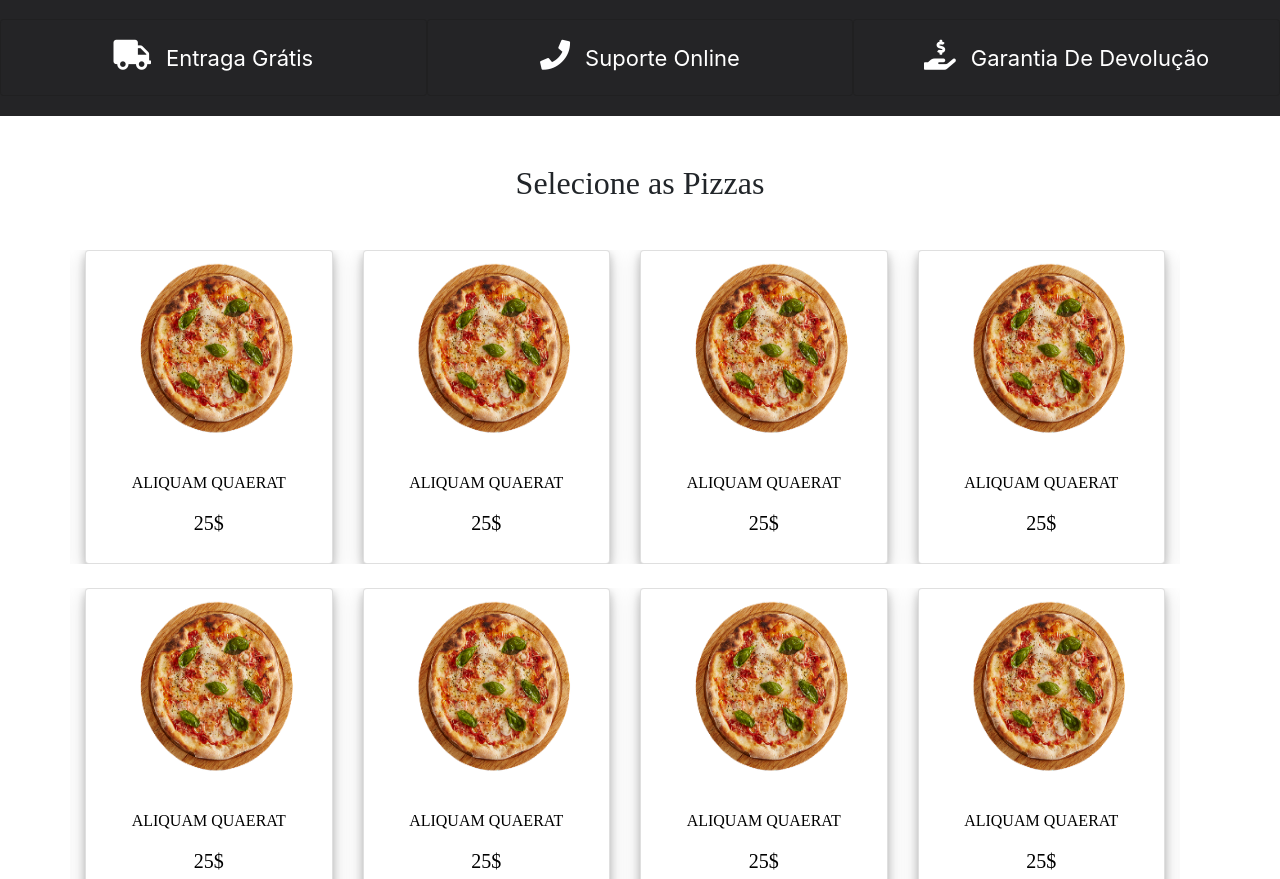
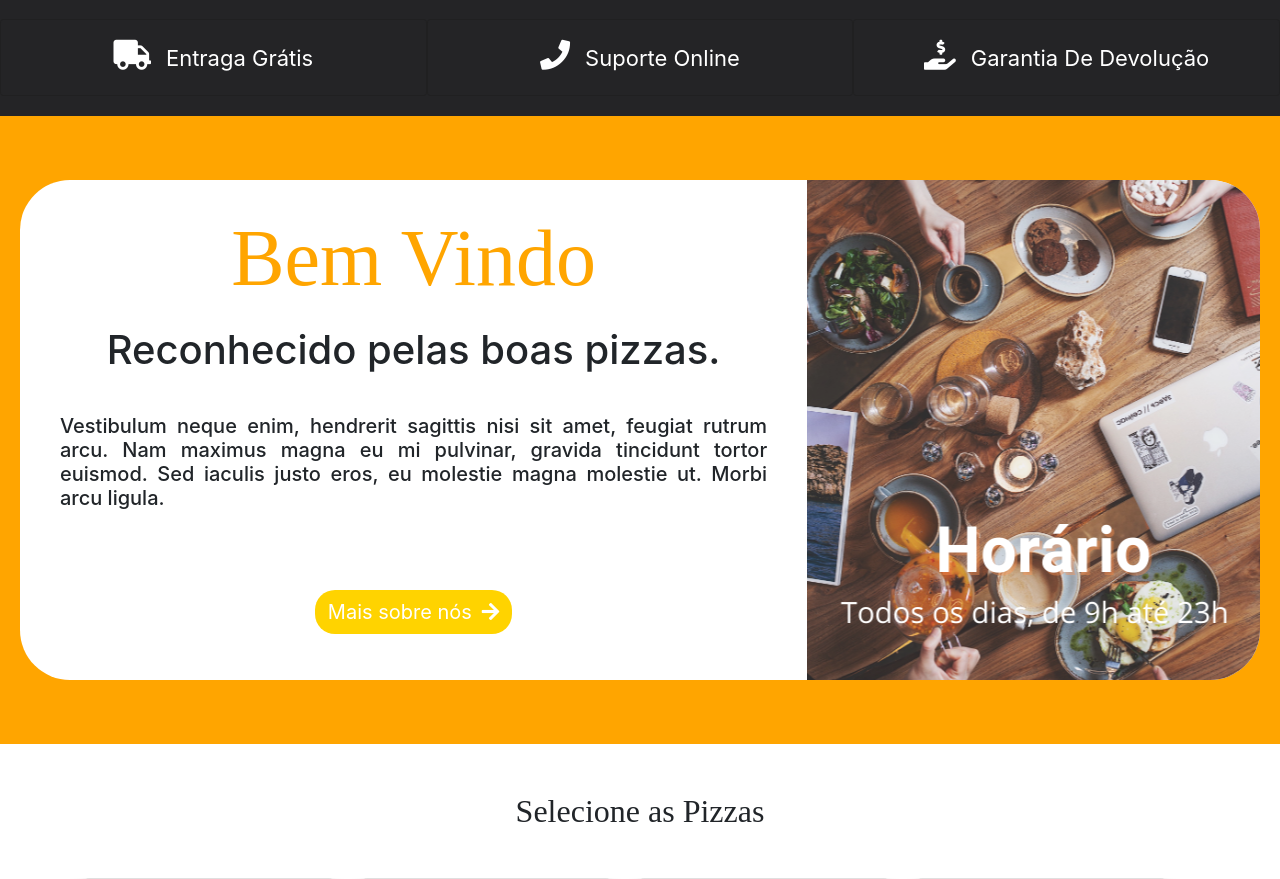
Before and after one commit to GabrielCarmo-S/Catalogo_Pizza, a PHP site: page / in a window 1280 px wide. Shown: the part 801-1680 px from the top of the page. Run offline with PHP 8.4, Linux system fonts and the light colour scheme; some libraries are stand-ins or nearby versions.

Commit message:
Site arrumado

```diff
--- a/index.html
+++ b/index.html
@@ -19,8 +19,6 @@
 
 		<link rel="stylesheet" href="https://use.fontawesome.com/releases/v5.7.0/css/all.css" integrity="sha384-lZN37f5QGtY3VHgisS14W3ExzMWZxybE1SJSEsQp9S+oqd12jhcu+A56Ebc1zFSJ" crossorigin="anonymous">
 
-
-
 		<title>Perien - Pizzaria</title>
 	</head>
 
@@ -29,30 +27,73 @@
 	<!--Cabeçalho-->
 	<nav class="navbar navbar-expand-lg menu fixed-top">
 		<div class="container">
-		    <a class="navbar-brand" href="#">Pizzaria</a>
-		    <button class="navbar-toggler" type="button" id="sfc" data-toggle="offcanvas" aria-expanded="false">
+			<button class="navbar-toggler mr-auto" type="button" id="sfc" data-toggle="offcanvas" aria-expanded="false">
 		      <span class="navbar-toggler-icon"><i class="fas fa-sliders-h"></i></span>
 		    </button>
+		    <a class="navbar-brand titulo" href="#">Pizzaria</a>
+
 
 			<div class="collapse navbar-collapse p-3 p-lg-0 mt-5 mt-lg-0 d-flex flex-column flex-lg-row flex-xl-row justify-content-lg-end mobileMenu">
 	          	<ul class="navbar-nav">
 		            <li class="nav-item">
 				        <a class="nav-link" href="#"><i class="fas fa-home"></i>Home</a>
 					</li>
-					<li class="nav-item">
-	                     <a class="nav-link" href="#"><i class="fas fa-pizza-slice"></i>Serviços</a>
-	                </li>
 	                <li class="nav-item">
 	                    <a class="nav-link" href="#"><i class="fas fa-question-circle"></i>Sobre nós</a>
 	                </li>
 	                <li class="nav-item">
-	                    <a class="nav-link" href="#"><i class="fas fa-envelope"></i>Contato</a>
+	                    <a class="nav-link" type="button" data-toggle="modal" data-target="#contact"><i class="fas fa-envelope"></i>Contato</a>
 	                </li>
 	            </ul>
 	        </div>
 		</div>
 	</nav>
 
+	<div class="modal fade" id="contact" tabindex="-1" role="dialog" aria-hidden="true">
+	  <div class="modal-dialog" role="document">
+	    <div class="modal-content">
+	      <form method="post">
+                <div class="card">
+                    <div class="card-header p-0">
+                    	<div class="header text-white text-center py-2">
+                            <h3><i class="fa fa-envelope"></i> Contate-Nos</h3>
+                            <p class="m-0">Teremos prazer em ajudá-lo</p>
+                        </div>
+                        </div>
+                    <div class="card-body p-3">
+                        <div class="form-group">
+                            <div class="input-group mb-2">
+                                <div class="input-group-prepend">
+                                     <div class="input-group-text"><i class="fa fa-user text-info"></i></div>
+                                </div>
+                                 <input type="text" class="form-control" id="nome" name="nome" placeholder="Nome ou apelido" required>
+                            </div>
+                        </div>
+                        <div class="form-group">
+                            <div class="input-group mb-2">
+                                 <div class="input-group-prepend">
+                                    <div class="input-group-text"><i class="fa fa-envelope text-info"></i></div>
+                                </div>
+                                <input type="email" class="form-control" id="nombre" name="email" placeholder="exemplo@gmail.com" required>
+                             </div>
+                        </div>
+                        <div class="form-group">
+                            <div class="input-group mb-2">
+                                <div class="input-group-prepend">
+                                    <div class="input-group-text"><i class="fa fa-comment text-info"></i></div>
+                                </div>
+                          		<textarea class="form-control" placeholder="Enviamos sua mensagem" required></textarea>
+                            </div>
+                        </div>
+                        <div class="text-center">
+                            <input type="submit" value="Enviar" class="btn btn-info btn-block rounded-0 py-2">
+                        </div>
+                	</div>
+                </div>
+            </form>
+	    </div>
+	  </div>
+	</div>
 
 	<div class="jumbotron-fluid">
 		<div class="image-central">
@@ -73,6 +114,19 @@
 			<div class="card text-center">
 					<a><i class="fas fa-hand-holding-usd"></i>Garantia De Devolução</a>
 			</div>
+		</div>
+	</div>
+
+
+	<div class="jumbotron jumbotron-fluid welcome mb-0">
+		<div class="welcome-content">
+			<div class="welcome-txt">
+				<h3>Bem Vindo</h3>
+				<h4>Reconhecido pelas boas pizzas.</h4>
+				<h5>Vestibulum neque enim, hendrerit sagittis nisi sit amet, feugiat rutrum arcu. Nam maximus magna eu mi pulvinar, gravida tincidunt tortor euismod. Sed iaculis justo eros, eu molestie magna molestie ut. Morbi arcu ligula. </h5>
+				<button class="btn btn-wel">Mais sobre nós<i class="fas fa-arrow-right"></i></button>
+			</div>
+			<div class="welcome-img"></div>
 		</div>
 	</div>
 
@@ -205,14 +259,11 @@
 			<li class="nav-item">
 				<a class="nav-link" href="#"><i class="fas fa-home"></i>Home</a>
 			</li>
-			<li class="nav-item">
-	            <a class="nav-link" href="#"><i class="fas fa-pizza-slice"></i>Serviços</a>
-	        </li>
 	        <li class="nav-item">
 	           <a class="nav-link" href="#"><i class="fas fa-question-circle"></i>Sobre nós</a>
 	        </li>
 	        <li class="nav-item">
-	            <a class="nav-link" href="#"><i class="fas fa-envelope"></i>Contato</a>
+	            <a class="nav-link"type="button" data-toggle="modal" data-target="#contact"><i class="fas fa-envelope"></i>Contato</a>
 	        </li>
 		</ul>
 		<div class="social-media mb-3">
--- a/style.css
+++ b/style.css
@@ -211,6 +241,81 @@
 	color: red;
 	padding-left: 20px;
 }
+
+.welcome{
+	background: orange;
+}
+
+.welcome-content{
+	display: flex;
+	height: 500px;
+	width: auto;
+	text-align: center;
+	margin-left: 20px;
+	margin-right: 20px;
+	border-radius: 50px;
+	bottom: 200px;
+	background: white;
+
+}
+
+.welcome-txt h3{
+	padding-top: 30px;
+	font-family: josefin-sans;
+	font-size: 80px;
+	color: orange;
+	margin-bottom: 20px;
+}
+
+.welcome-txt h4{
+	font-size: 40px;
+	margin-bottom: 40px;
+}
+
+.welcome-txt h5{
+	font-size: 20px;
+	padding-left: 40px;
+	padding-right: 40px;
+	text-align: justify;
+	margin-bottom: 80px;
+}
+
+.welcome-txt .btn-wel{
+	background: #FFD300;
+	border-radius: 20px;
+	font-size: 20px;
+	color: white;
+}
+
+.welcome-txt .btn-wel:hover{
+	background: orange;
+	border: none;
+	outline: none;
+}
+
+.welcome-txt .btn-wel:focus{
+	box-shadow: 0 0 0 0;
+	border: 0 none;
+	outline: 0;
+}
+
+.welcome-txt .btn-wel i{
+	padding-left: 10px;
+}
+
+.welcome-img{
+	display: flex;
+	position: relative;
+	background-image: url(pessoas.png);
+	background-position: center;
+	background-repeat: no-repeat;
+	background-size: cover;
+	height: 500px;
+	width: 100%;
+	border-top-right-radius: 50px;
+	border-bottom-right-radius: 50px;
+}
+
 
 .card-img{
 	width: 200PX;
```
Also changed, not shown: other parts of style.css (+37 -7 lines), pessoas.png (added).
